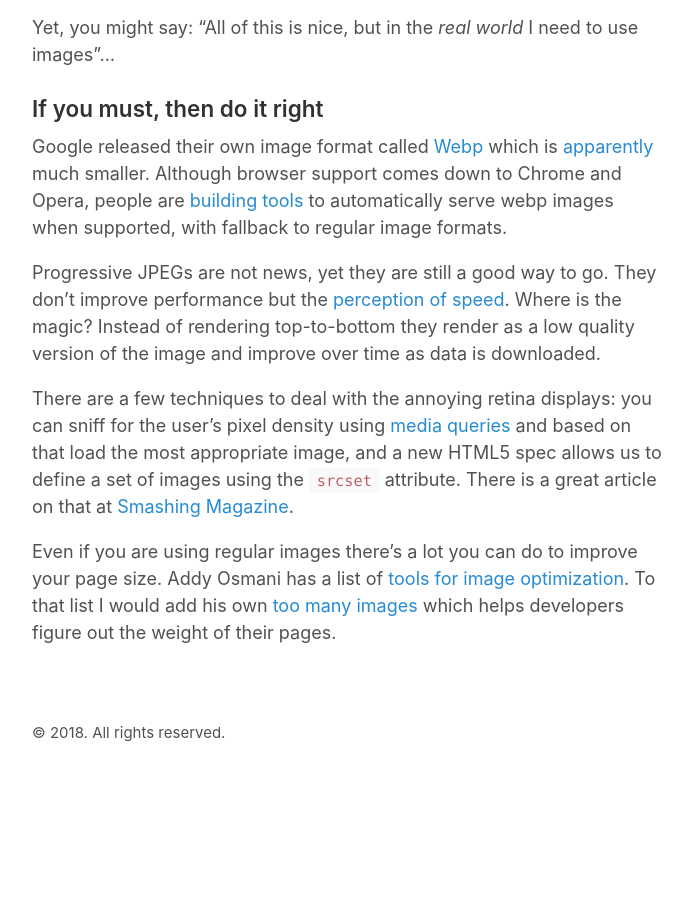
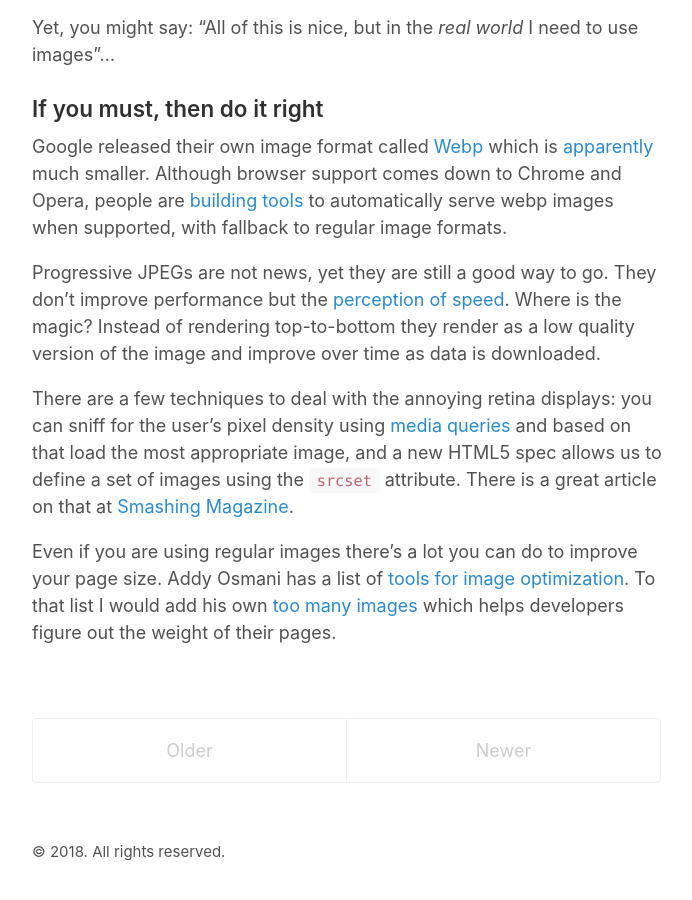
Before and after one commit to HiroAgustin/adiaz.uy-legacy, a Jekyll site: the page built from _posts/2014-12-16-why-i-hate-images.md, in a window 1280 px wide and 900 px high, scrolled down 1771 px. Shown: the whole window, without its empty margins (293-985 px from the left). Built offline with Jekyll 4.4.1, drawn with Linux system fonts in a browser that asks for light colours; before the commit the page ends 2552 px from its top, so only the background shows below that.

Commit message:
Only link to previous/next posts from post layout. Will add some nav eventually

```diff
--- a/_layouts/post.html
+++ b/_layouts/post.html
@@ -8,18 +8,15 @@ layout: default
   {{ content }}
 </article>
 
-{% if site.related_posts != empty %}
-<aside class="related">
-  <h3>Related posts</h3>
-  <ul class="related-posts">
-    {% for post in site.related_posts limit:3 %}
-      <li>
-        <a href="{{ site.baseurl }}{{ post.url }}">
-          {{ post.title }}
-          <small><time datetime="{{ post.date | date_to_xmlschema }}">{{ post.date | date_to_string }}</time></small>
-        </a>
-      </li>
-    {% endfor %}
-  </ul>
-</aside>
-{% endif %}
+<div class="pagination">
+  {% if page.previous.url %}
+    <a class="pagination-item older" href="{{ page.previous.url }}">Older</a>
+  {% else %}
+    <span class="pagination-item older">Older</span>
+  {% endif %}
+  {% if page.next.url %}
+    <a class="pagination-item newer" href="{{ page.next.url }}">Newer</a>
+  {% else %}
+    <span class="pagination-item newer">Newer</span>
+  {% endif %}
+</div>
```
Also changed, not shown: index.html (+0 -13 lines).
